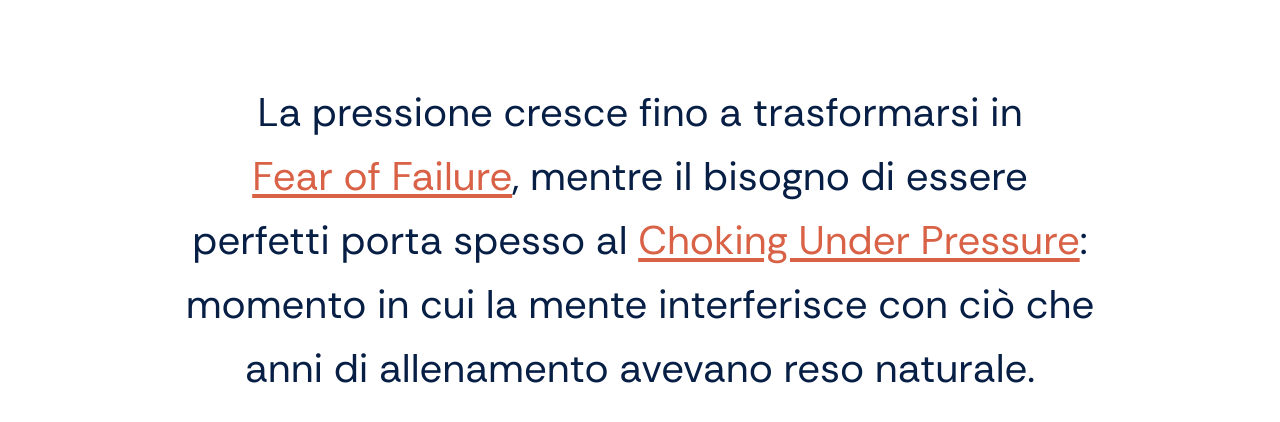
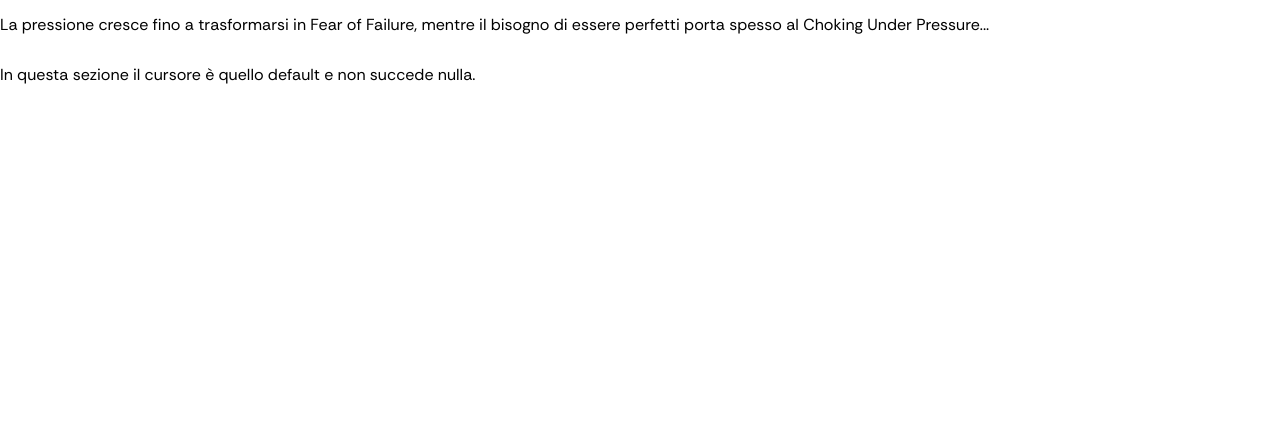
Before and after one commit to davidzhou-polimi/underskin, a SvelteKit app: page / in a window 1280 px wide. Shown: the top 422 px of the page. Built offline with nearby package versions, Linux system fonts and the light colour scheme.

Commit message:
cursore aggiornato (manca ghiaccio)

```diff
--- a/package.json
+++ b/package.json
@@ -15,7 +15,7 @@
 		"@sveltejs/adapter-static": "^3.0.10",
 		"@sveltejs/kit": "^2.57.0",
 		"@sveltejs/vite-plugin-svelte": "^7.0.0",
-		"@types/node": "^25.9.0",
+		"@types/node": "^25.9.1",
 		"svelte": "^5.55.2",
 		"svelte-check": "^4.4.6",
 		"typescript": "^6.0.2",
--- a/src/lib/components/ui/CursorTooltip.svelte
+++ b/src/lib/components/ui/CursorTooltip.svelte
@@ -1,21 +1,16 @@
 <script>
-	// Utilizziamo le nuove Runes di Svelte 5 per gestire lo stato del tooltip condiviso
-	// In alternativa, lo esportiamo in modo da poter essere pilotato dall'esterno
     let {
         visible = false,
         text = '',
-		type = 'semplice', // 'semplice' o 'paragrafo'
+        type = 'semplice',
         x = 0,
         y = 0
     } = $props();
 
-	// Offset geometrico basato sull'immagine "distanza.png"
-	// Sposta il riquadro in modo che l'angolo alto-sinistra tocchi l'angolo basso-destra del cursore standard
     const OFFSET_X = 12;
     const OFFSET_Y = 18;
 </script>
 
-{#if visible && text}
 <div
     class="cursor-tooltip"
     class:mod-paragrafo={type === 'paragrafo'}
@@ -25,39 +20,33 @@
 >
     {text}
 </div>
-{/if}
 
 <style>
     .cursor-tooltip {
         position: fixed;
-		pointer-events: none; /* Evita che il tooltip interferisca con i click e l'hover dell'utente */
+        pointer-events: none;
         z-index: 9999;
 
-		/* Stili base condivisi richiesti */
         font-size: var(--text-caption-size);
         font-weight: var(--text-caption-weight);
         color: var(--content-primary);
         background-color: var(--neutral-200);
 
-		/* Padding richiesti */
         padding: var(--spacing-2) var(--spacing-3);
 
-		/* Reset e fluidità di posizionamento */
-		white-space: pre-line; /* Permette l'andata a capo automatica nel testo lungo */
+        white-space: pre-line;
         will-change: left, top;
-		box-shadow: 0px 4px 12px rgba(0, 0, 0, 0.08); /* Un leggero' ombra per staccarlo dallo sfondo */
+        box-shadow: 0px 4px 12px rgba(0, 0, 0, 0.08);
     }
 
-	/* Modalità Semplice */
     .mod-semplice {
         border-radius: var(--radius-l);
         max-width: 250px;
     }
 
-	/* Modalità Paragrafo */
     .mod-paragrafo {
         border-radius: var(--radius-s);
-		max-width: 320px; /* Un po' più largo per i paragrafi esplicativi */
+        max-width: 320px;
         line-height: 1.4;
     }
 </style>
--- /dev/null
+++ b/src/lib/stores/tooltipState.svelte.js
@@ -0,0 +1,41 @@
+// Usiamo le Runes di Svelte 5 per creare uno stato globale leggerissimo
+let state = $state({
+    visible: false,
+    text: '',
+    type: 'semplice', // 'semplice' o 'paragrafo'
+    x: 0,
+    y: 0,
+    cursor: 'default'
+});
+
+export const tooltip = {
+    // Getter per leggere i valori nel componente
+    get current() { return state; },
+
+    /**
+     * @param {number} clientX
+     * @param {number} clientY
+     */
+    updatePosition(clientX, clientY) {
+        state.x = clientX;
+        state.y = clientY;
+    },
+
+    /**
+     * @param {string} text
+     * @param {'semplice' | 'paragrafo'} type
+     * @param {string} cursor
+     */
+    show(text, type = 'semplice', cursor = 'pointer') {
+        state.text = text;
+        state.type = type;
+        state.visible = true;
+        state.cursor = cursor;
+    },
+
+    // Funzione per nasconderlo
+    hide() {
+        state.visible = false;
+        state.cursor = 'default';
+    }
+};
--- a/src/routes/+layout.svelte
+++ b/src/routes/+layout.svelte
@@ -1,16 +1,33 @@
 <script>
     import 'modern-normalize/modern-normalize.css';
-	import '$lib/styles/tokens.css';
-	import favicon from '$lib/assets/favicon.svg';
+    import '$lib/styles/tokens.css';
+    import favicon from '$lib/assets/favicon.svg';
+    import { tooltip } from '$lib/stores/tooltipState.svelte.js';
+    import CursorTooltip from '$lib/components/ui/CursorTooltip.svelte';
 
-	let { children } = $props();
+    let { children } = $props();
 </script>
 
 <svelte:head>
     <title>UnderSkin</title>
     <meta name="description" content="Descrizione" />
-
     <link rel="icon" href={favicon} />
 </svelte:head>
 
-{@render children()}
+<div
+    role="application"
+    onmousemove={(e) => tooltip.updatePosition(e.clientX, e.clientY)}
+    style:cursor={tooltip.current.cursor}
+    style="min-height: 100vh; display: flex; flex-direction: column;"
+>
+    {@render children()}
+
+    {#if tooltip.current.visible && tooltip.current.text}
+        <CursorTooltip
+            text={tooltip.current.text}
+            type={tooltip.current.type}
+            x={tooltip.current.x}
+            y={tooltip.current.y}
+        />
+    {/if}
+</div>
--- a/src/routes/+page.svelte
+++ b/src/routes/+page.svelte
@@ -1,39 +1,6 @@
 <script>
-	import CursorTooltip from '$lib/components/ui/CursorTooltip.svelte';
-
-	// Stato reattivo di Svelte 5 per tracciare il comportamento del cursore
-	let tooltip = $state({
-		visible: false,
-		text: '',
-		type: 'semplice',
-		x: 0,
-		y: 0
-	});
-
-	// Stato per il tipo di cursore sull'area di testo o sulle parole chiave
-	let currentCursor = $state('default');
-
-	// Funzione per aggiornare le coordinate del mouse in tempo reale
-	function handleMouseMove(event) {
-		tooltip.x = event.clientX;
-		tooltip.y = event.clientY;
-	}
-
-	// Funzioni Helper per attivare e disattivare il tooltip al volo
-	function showTooltip(text, type, cursorType = 'pointer') {
-		tooltip.text = text;
-		tooltip.type = type;
-		tooltip.visible = true;
-		currentCursor = cursorType;
-	}
-
-	function hideTooltip() {
-		tooltip.visible = false;
-		currentCursor = 'default';
-	}
+    import { tooltip } from '$lib/stores/tooltipState.svelte.js';
 </script>
-
-<main onmousemove={handleMouseMove} style:cursor={currentCursor}>
 
 <section class="text-container-section">
     <p class="main-paragraph">
@@ -41,8 +8,12 @@
 
         <span
             class="highlight-word"
-				onmouseenter={() => showTooltip("Ansia della prestazione legata al timore di non riuscire a raggiungere un determinato obiettivo", "paragrafo", "pointer")}
-				onmouseleave={hideTooltip}
+            role="tooltip"
+            tabindex="-1"
+            onmouseenter={() => tooltip.show("Ansia della prestazione legata al timore di non riuscire a raggiungere un determinato obiettivo", "paragrafo")}
+            onmouseleave={() => tooltip.hide()}
+            onfocus={() => tooltip.show("Ansia della prestazione legata al timore di non riuscire a raggiungere un determinato obiettivo", "paragrafo")}
+            onblur={() => tooltip.hide()}
         >
             Fear of Failure
         </span>,
@@ -51,54 +22,18 @@
 
         <span
             class="highlight-word"
-				onmouseenter={() => showTooltip("PROVA", "semplice", "pointer")}
-				onmouseleave={hideTooltip}
+            role="tooltip"
+            tabindex="-1"
+            onmouseenter={() => tooltip.show("PROVA", "semplice")}
+            onmouseleave={() => tooltip.hide()}
+            onfocus={() => tooltip.show("PROVA", "semplice")}
+            onblur={() => tooltip.hide()}
         >
             Choking Under Pressure
-			</span>:
-
-			momento in cui la mente interferisce con ciò che anni di allenamento avevano reso naturale.
+        </span>...
     </p>
 </section>
 
-	<CursorTooltip {...tooltip} />
-
-</main>
-
-<style>
-	/* Contenitore per centrare la sezione e impostare la larghezza richiesta */
-	.text-container-section {
-		display: flex;
-		justify-content: center;
-		align-items: center;
-		min-height: 50vh; /* Centrato verticalmente nella viewport */
-		padding: var(--spacing-5);
-	}
-
-	/* La casella di testo larga esattamente 910px (convertita in rem assumendo 16px di base, 910/16 = 56.875rem) */
-	.main-paragraph {
-		width: 56.875rem;
-		max-width: 100%;
-		text-align: center; /* Centra il testo all'interno della casella */
-
-		/* Design Tokens richiesti per il testo principale */
-		font-size: var(--text-body-size);
-		font-weight: var(--text-body-weight);
-		color: var(--content-primary);
-		line-height: 1.6;
-	}
-
-	/* Stile per le parole interattive */
-	.highlight-word {
-		color: var(--archetipi-infortunato);
-		font-weight: inherit; /* Mantiene il peso del paragrafo o puoi accentuarlo se vuoi */
-		display: inline-block;
-		text-decoration: underline; /* Opzionale: un leggero feedback visivo per l'utente */
-		text-underline-offset: 4px;
-		transition: opacity 0.2s ease;
-	}
-
-	.highlight-word:hover {
-		opacity: 0.85; /* Leggero feedback all'hover */
-	}
-</style>
+<section class="sezione-normale">
+    <p>In questa sezione il cursore è quello default e non succede nulla.</p>
+</section>
```
Also changed, not shown: 1 other file (tests, documents, lock files or other folders). Lines whose indentation alone changed are shown as unchanged.
